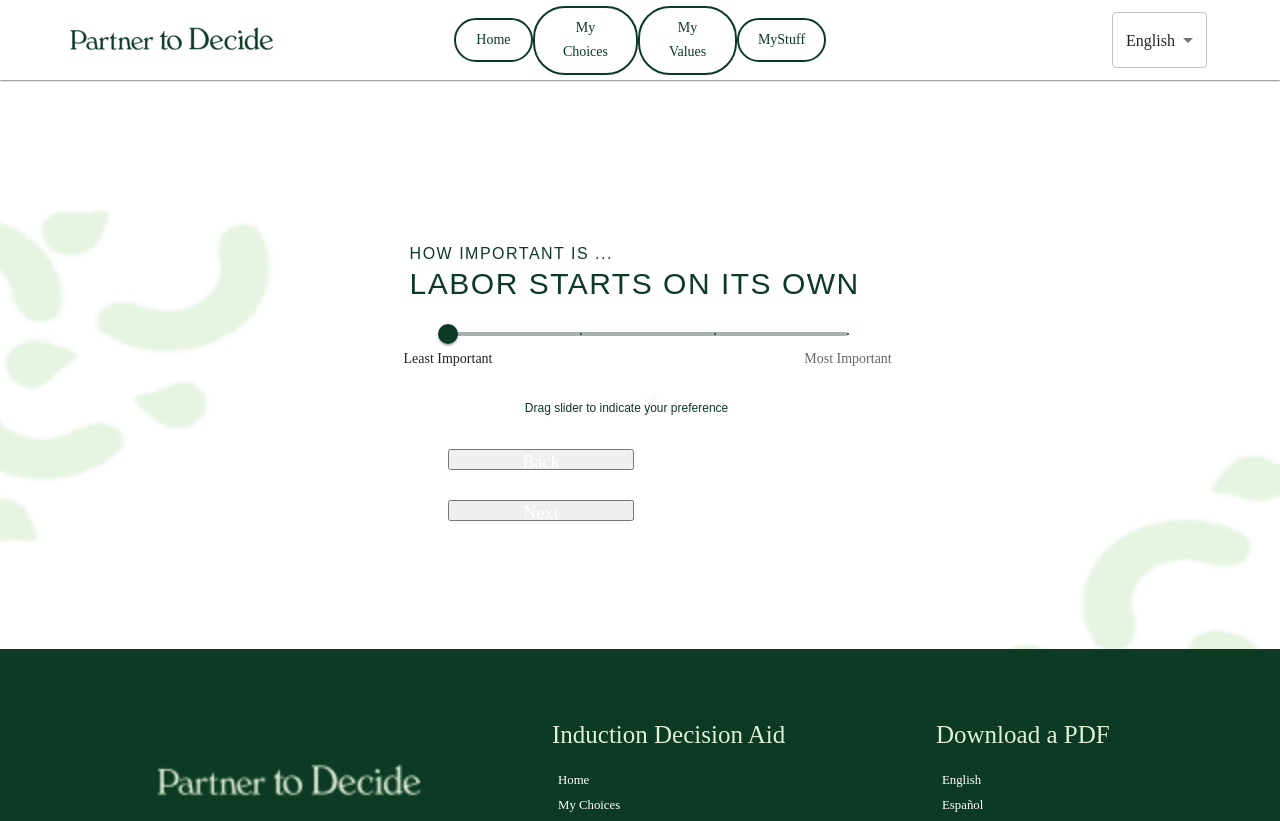
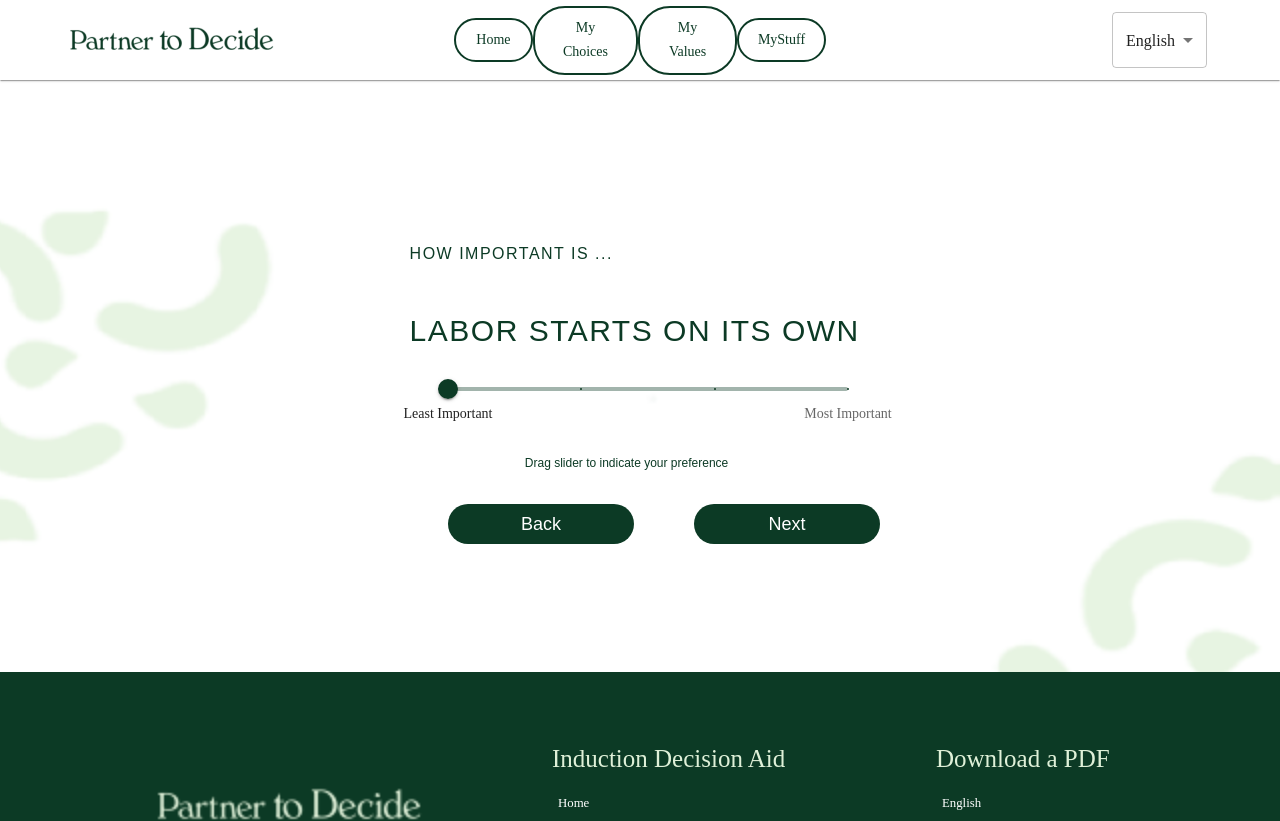
Before and after one commit to BU-Spark/se-shared-decision-making, a React (Create React App) app in the folder frontend/: page /Question1 in a window 1280 px wide. Shown: the top 821 px of the page. Built offline with nearby package versions, Linux system fonts and the light colour scheme.

Commit message:
update button design

```diff
--- a/frontend/src/components/Questions/Question1.tsx
+++ b/frontend/src/components/Questions/Question1.tsx
@@ -62,8 +62,10 @@ const Question1 = () => {
             <p className="drag">
             Drag slider to indicate your preference
             </p>
-            <button onClick={handlePrevious} className="Previous">Back</button>
-            <button onClick={handleNext} className="Next">Next</button>
+            <div className="pre-next-container">
+              <button onClick={handlePrevious} className="Previous">Back</button>
+              <button onClick={handleNext} className="Next">Next</button>
+            </div>
       </div>
     </Layout>
   );
--- a/frontend/src/components/Questions/Question2.tsx
+++ b/frontend/src/components/Questions/Question2.tsx
@@ -61,8 +61,10 @@ const Question2 = () => {
             <p className="drag">
             Drag slider to indicate your preference
             </p>
-            <button onClick={handlePrevious} className="Previous">Back</button>
-            <button onClick={handleNext} className="Next">Next</button>
+            <div className="pre-next-container">
+              <button onClick={handlePrevious} className="Previous">Back</button>
+              <button onClick={handleNext} className="Next">Next</button>
+            </div>
       </div>
     </Layout>
   );
--- a/frontend/src/components/Questions/Question3.tsx
+++ b/frontend/src/components/Questions/Question3.tsx
@@ -62,8 +62,10 @@ const Question3 = () => {
             <p className="drag">
             Drag slider to indicate your preference
             </p>
-            <button onClick={handlePrevious} className="Previous">Back</button>
-            <button onClick={handleNext} className="Next">Next</button>
+            <div className="pre-next-container">
+              <button onClick={handlePrevious} className="Previous">Back</button>
+              <button onClick={handleNext} className="Next">Next</button>
+            </div>
       </div>
     </Layout>
   );
--- a/frontend/src/components/Questions/Question4.tsx
+++ b/frontend/src/components/Questions/Question4.tsx
@@ -61,8 +61,10 @@ const Question4 = () => {
             <p className="drag">
             Drag slider to indicate your preference
             </p>
-            <button onClick={handlePrevious} className="Previous">Back</button>
-            <button onClick={handleNext} className="Next">Next</button>
+            <div className="pre-next-container">
+              <button onClick={handlePrevious} className="Previous">Back</button>
+              <button onClick={handleNext} className="Next">Next</button>
+            </div>
       </div>
     </Layout>
   );
--- a/frontend/src/components/Questions/Question5.tsx
+++ b/frontend/src/components/Questions/Question5.tsx
@@ -41,8 +41,8 @@ const Question5 = () => {
     <Layout>
         <div>
             <h3 className="imp">HOW IMPORTANT IS ...</h3>
-            <h2 className="QuestionText">Lower risks to me and my baby after </h2>
-            <h2 className="QuestionText">41-42 weeks</h2>
+            <h2 className="QuestionText">Lower risks to me and my baby</h2>
+            <h2 className="QuestionText">after 41-42 weeks</h2>
         </div>
         <div className="ContentContainer2 ">
 
@@ -62,8 +62,10 @@ const Question5 = () => {
             <p className="drag">
             Drag slider to indicate your preference
             </p>
-            <button onClick={handlePrevious} className="Previous">Back</button>
-            <button onClick={handleNext} className="Next">Next</button>
+            <div className="pre-next-container">
+              <button onClick={handlePrevious} className="Previous">Back</button>
+              <button onClick={handleNext} className="Next">Next</button>
+            </div>
       </div>
     </Layout>
   );
--- a/frontend/src/components/Questions/Question6.tsx
+++ b/frontend/src/components/Questions/Question6.tsx
@@ -61,8 +61,10 @@ const Question6 = () => {
             <p className="drag">
             Drag slider to indicate your preference
             </p>
-            <button onClick={handlePrevious} className="Previous">Back</button>
-            <button onClick={handleNext} className="Next">Next</button>
+            <div className="pre-next-container">
+              <button onClick={handlePrevious} className="Previous">Back</button>
+              <button onClick={handleNext} className="Next">Next</button>
+            </div>
       </div>
     </Layout>
   );
--- a/frontend/src/pages/pageStyle/MyValues.css
+++ b/frontend/src/pages/pageStyle/MyValues.css
@@ -83,7 +83,7 @@
 
     padding-top:13%;
     padding-left: 32%;
-    padding-bottom: 1%;
+    padding-bottom: 4%;
     /* Greens/Folate Green */
 
     color: #0C3A25;
@@ -92,7 +92,7 @@
 .QuestionText {
     /* HOW IMPORTANT IS ... */
     width: 800px;
-    height: 18px;
+    height: 35px;
     left: 406px;
     top: 328px;
 
@@ -134,13 +134,18 @@
   }
 
 .Begin{
+    background-color: #0C3A25;
+    border: none;
+    border-radius: 20px;
+    cursor: pointer;
+    transition: background-color 0.3s ease;
     /* Begin */
     width: 186px;
-    height: 21px;
+    height: 40px;
 
     /* Documentation/Basic Buttons */
 
-    font-family: 'Public Sans';
+    font-family: 'Public Sans',sans-serif;
     font-style: normal;
     font-weight: 500;
     font-size: 18px;
@@ -160,14 +165,26 @@
     flex-grow: 0;
 }
 
+.pre-next-container{
+  display: flex;
+  /* align-items: center; */
+  justify-content: center;
+  gap:60px;
+}
+
 .Previous{
+    background-color: #0C3A25;
+    border: none;
+    border-radius: 20px;
+    cursor: pointer;
+    transition: background-color 0.3s ease;
     /* Begin */
     width: 186px;
-    height: 21px;
+    height: 40px;
 
     /* Documentation/Basic Buttons */
 
-    font-family: 'Public Sans';
+    font-family: 'Public Sans', sans-serif;
     font-style: normal;
     font-weight: 500;
     font-size: 18px;
@@ -188,13 +205,18 @@
 }
 
 .Next{
+    background-color:#0C3A25;
+    border: none;
+    border-radius: 20px;
+    cursor: pointer;
+    transition: background-color 0.3s ease;
     /* Begin */
     width: 186px;
-    height: 21px;
+    height: 40px;
 
     /* Documentation/Basic Buttons */
 
-    font-family: 'Public Sans';
+    font-family: 'Public Sans', sans-serif;
     font-style: normal;
     font-weight: 500;
     font-size: 18px;
@@ -212,6 +234,12 @@
     flex: none;
     order: 0;
     flex-grow: 0;
+}
+
+.Begin:hover,
+.Previous:hover,
+.Next:hover {
+  background-color: #aaa;
 }
 
 /* result page */
```
